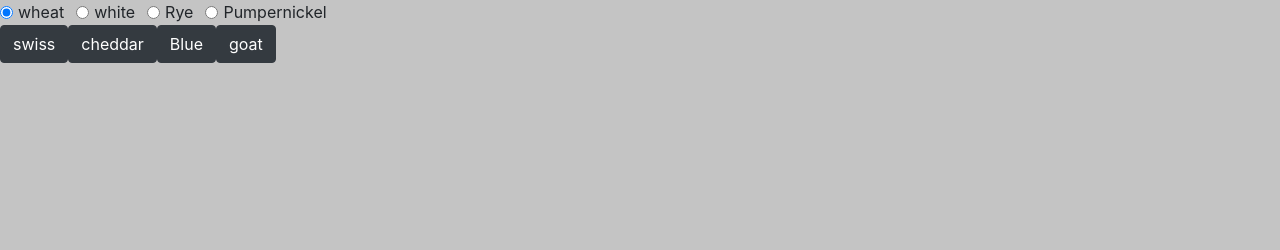
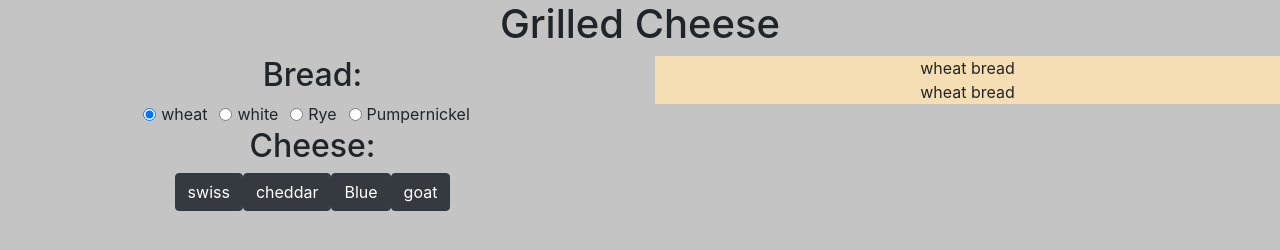
Before and after one commit to nss-evening-cohort-11/grilled-cheese, a plain HTML site: page index.html in a window 1280 px wide. Both pictures are taken after a click on the radio button "wheat". Drawn offline with nearby package versions, Linux system fonts and the light colour scheme.

Commit message:
makes sandwich

```diff
--- a/index.html
+++ b/index.html
@@ -7,9 +7,20 @@
   <link rel="stylesheet" href="https://maxcdn.bootstrapcdn.com/bootstrap/4.0.0/css/bootstrap.min.css" integrity="sha384-Gn5384xqQ1aoWXA+058RXPxPg6fy4IWvTNh0E263XmFcJlSAwiGgFAW/dAiS6JXm" crossorigin="anonymous">
   <link rel="stylesheet" href="./styles/main.css">
 </head>
-<body>
-  <div id="bread-container"></div>
-  <div id="cheese-container"></div>
+<body class="text-center">
+  <h1>Grilled Cheese</h1>
+  <div class="row">
+    <div class="col-6">
+      <h2>Bread:</h2>
+      <div id="bread-container"></div>
+      <h2>Cheese:</h2>
+      <div id="cheese-container"></div>
+    </div>
+    <div class="col-6">
+      <div id="sandwich-container"></div>
+    </div>
+  </div>
+
   <script src="https://code.jquery.com/jquery-3.2.1.slim.min.js" integrity="sha384-KJ3o2DKtIkvYIK3UENzmM7KCkRr/rE9/Qpg6aAZGJwFDMVNA/GpGFF93hXpG5KkN" crossorigin="anonymous"></script>
   <script src="https://cdnjs.cloudflare.com/ajax/libs/popper.js/1.12.9/umd/popper.min.js" integrity="sha384-ApNbgh9B+Y1QKtv3Rn7W3mgPxhU9K/ScQsAP7hUibX39j7fakFPskvXusvfa0b4Q" crossorigin="anonymous"></script>
   <script src="https://maxcdn.bootstrapcdn.com/bootstrap/4.0.0/js/bootstrap.min.js" integrity="sha384-JZR6Spejh4U02d8jOt6vLEHfe/JQGiRRSQQxSfFWpi1MquVdAyjUar5+76PVCmYl" crossorigin="anonymous"></script>
--- a/javascripts/components/breads.js
+++ b/javascripts/components/breads.js
@@ -1,9 +1,11 @@
 import util from '../helpers/util.js';
 import breadData from '../helpers/data/breadData.js';
+import sandwhich from './sandwich.js'
 
 const selectBread = (e) => {
   const breadId = e.target.id;
   breadData.setSelectedBread(breadId);
+  sandwhich.sandwichMaker();
 }
 
 const radioButtonEvent = (e) => {
--- a/javascripts/components/cheeses.js
+++ b/javascripts/components/cheeses.js
@@ -1,11 +1,11 @@
 import cheeseData from '../helpers/data/cheeseData.js';
 import util from '../helpers/util.js';
-
+import sandwhich from './sandwich.js';
 
 const addCheese = (e) => {
   const cheeseId = e.target.id;
   cheeseData.setCheese(cheeseId);
-  console.log(cheeseData.getSelectedCheeses());
+  sandwhich.sandwichMaker();
 }
 
 const cheeseButtonEvent = (e) => {
--- /dev/null
+++ b/javascripts/components/sandwich.js
@@ -0,0 +1,18 @@
+import breadData from '../helpers/data/breadData.js';
+import cheeseData from '../helpers/data/cheeseData.js';
+import util from '../helpers/util.js';
+
+const sandwichMaker = () => {
+  const bread = breadData.getSelectedBread();
+  const cheeses = cheeseData.getSelectedCheeses();
+  let domString = '';
+  domString += `<div class="col-12" style="background-color: ${bread.color}">${bread.type} bread</div>`
+  cheeses.forEach((cheese) => {
+    domString += `<div class="col-12" style="background-color: ${cheese.color}">${cheese.type}</div>`
+  })
+  domString += `<div class="col-12" style="background-color: ${bread.color}">${bread.type} bread</div>`
+  util.printToDom('sandwich-container', domString)
+}
+
+
+export default { sandwichMaker };
--- a/javascripts/helpers/data/breadData.js
+++ b/javascripts/helpers/data/breadData.js
@@ -32,8 +32,13 @@ const setSelectedBread = (breadId) => {
   console.log('selectedBreadId', selectedBreadId);
 };
 
+const getSelectedBread = () => {
+  const findBread = breads.find((x) => x.id === selectedBreadId)
+  return findBread;
+}
+
 const getBreads = () => {
   return breads;
 };
 
-export default { setSelectedBread, getBreads };
+export default { setSelectedBread, getBreads, getSelectedBread };
```
